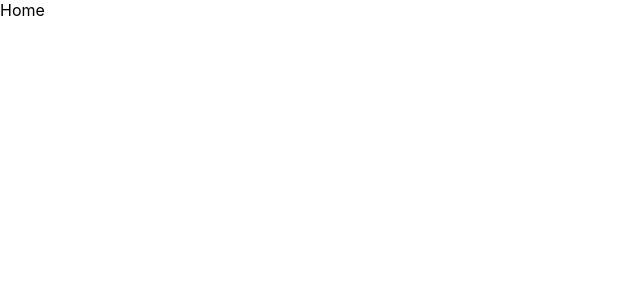
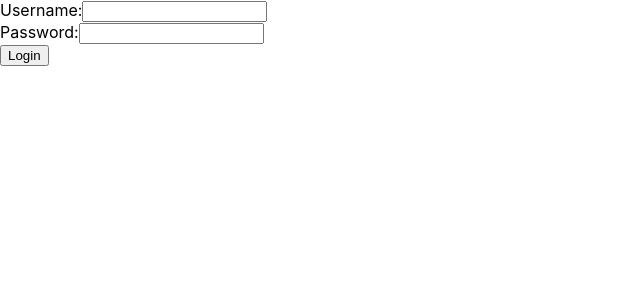
Before and after one commit to linx05/chatbox-web, a React (Create React App) app: page /login in a window 1280 px wide. Shown: the top 300 px of the page, without its empty margins (0-640 px from the left). Built offline with nearby package versions, Linux system fonts and the light colour scheme.

Commit message:
Login component

```diff
--- a/src/App.js
+++ b/src/App.js
@@ -1,8 +1,8 @@
 import React from 'react';
 import { Provider } from 'react-redux';
-import { BrowserRouter as Router, Route, Switch } from 'react-router-dom';
+import { BrowserRouter as Router } from 'react-router-dom';
 import store from './redux/createStore';
-import { Signup } from './components/pages/Signup/Signup';
+import { Routes } from './Routes';
 import './App.css';
 
 function App() {
@@ -10,10 +10,7 @@ function App() {
     <Provider store={store}>
       <div className="App">
         <Router>
-          <Switch>
-            <Route path="/sign-up" component={Signup} />
-            <Route path="/" component={() => "Home"} />
-          </Switch>
+          <Routes />
         </Router>
       </div>
     </Provider>
--- /dev/null
+++ b/src/Routes.js
@@ -0,0 +1,14 @@
+import React, { Component } from 'react';
+import { Route, Switch } from 'react-router-dom';
+import { Signup } from './components/pages/Signup/Signup';
+import { LoginContainer } from './components/pages/Login/LoginContainer';
+
+export class Routes extends Component {
+  render() {
+    return (<Switch>
+      <Route path="/sign-up" component={Signup} />
+      <Route path="/login" component={LoginContainer} />
+      <Route path="/" component={() => "Home"} />
+    </Switch>);
+  }
+}
--- /dev/null
+++ b/src/components/pages/Login/Login.js
@@ -0,0 +1,60 @@
+import React, { Component } from 'react';
+import PropTypes from 'prop-types';
+import { Redirect } from 'react-router-dom';
+import API from '../../../services/API';
+
+export class Login extends Component {
+  state = {};
+
+  submitLogin = (e) => {
+    e.preventDefault();
+
+    API.makeRequest({
+      data: this.state,
+      method: 'POST',
+      url: 'auth/token',
+    })
+    .then(data => {
+      if (data.token) {
+        this.props.setUserToken(data.token);
+        this.setState({
+          userAuthenticated: true,
+        })
+      }
+      alert('Login!');
+    })
+    .catch(err => {
+      console.log(err);
+      alert('Could not login user');
+    })
+  }
+
+  onChangeLogin = (e) => this.setState({ login: e.target.value });
+
+  onChangePassword = (e) => this.setState({ password: e.target.value });
+
+  render() {
+    if (this.props.user || this.state.userAuthenticated) {
+      return <Redirect to="/chat" />
+    }
+
+    return (<div>
+      <div>
+        Username:
+        <input type="text" onChange={this.onChangeLogin} value={this.state.login} />
+      </div>
+      <div>
+        Password:
+        <input type="password" onChange={this.onChangePassword} value={this.state.password} />
+      </div>
+      <div>
+        <button onClick={this.submitLogin}>Login</button>
+      </div>
+    </div>);
+  }
+}
+
+Login.propTypes = {
+  user: PropTypes.object,
+  setUserToken: PropTypes.func.isRequired,
+}
--- /dev/null
+++ b/src/components/pages/Login/LoginContainer.js
@@ -0,0 +1,16 @@
+import { connect } from 'react-redux';
+import { setUserToken } from '../../../redux/actions/auth';
+import { Login } from './Login';
+
+const mapStateToProps = (state) => {
+  return {
+    user: state.auth.user
+  };
+}
+
+
+const mapDispatchToProps = {
+  setUserToken,
+}
+
+export const LoginContainer = connect(mapStateToProps, mapDispatchToProps)(Login);
--- /dev/null
+++ b/src/redux/actions/auth.js
@@ -0,0 +1,3 @@
+export const SET_USER_TOKEN = 'AUTH/SET_USER_TOKEN';
+
+export const setUserToken = token => ({ type: SET_USER_TOKEN, payload: token });
--- /dev/null
+++ b/src/redux/reducers/auth.js
@@ -0,0 +1,21 @@
+import { SET_USER_TOKEN } from '../actions/auth'
+
+const initialState = {
+
+}
+
+export const reducer = (state = initialState, action) => {
+  switch (action.type) {
+    case SET_USER_TOKEN: {
+      return {
+        ...state,
+        token: action.payload
+      }
+    }
+    default: {
+      return state;
+    }
+  }
+}
+
+export default reducer;
--- a/src/redux/reducers/index.js
+++ b/src/redux/reducers/index.js
@@ -1,4 +1,6 @@
 import { combineReducers } from 'redux';
+import auth from './auth';
 
 export default combineReducers({
+  auth,
 });
```
